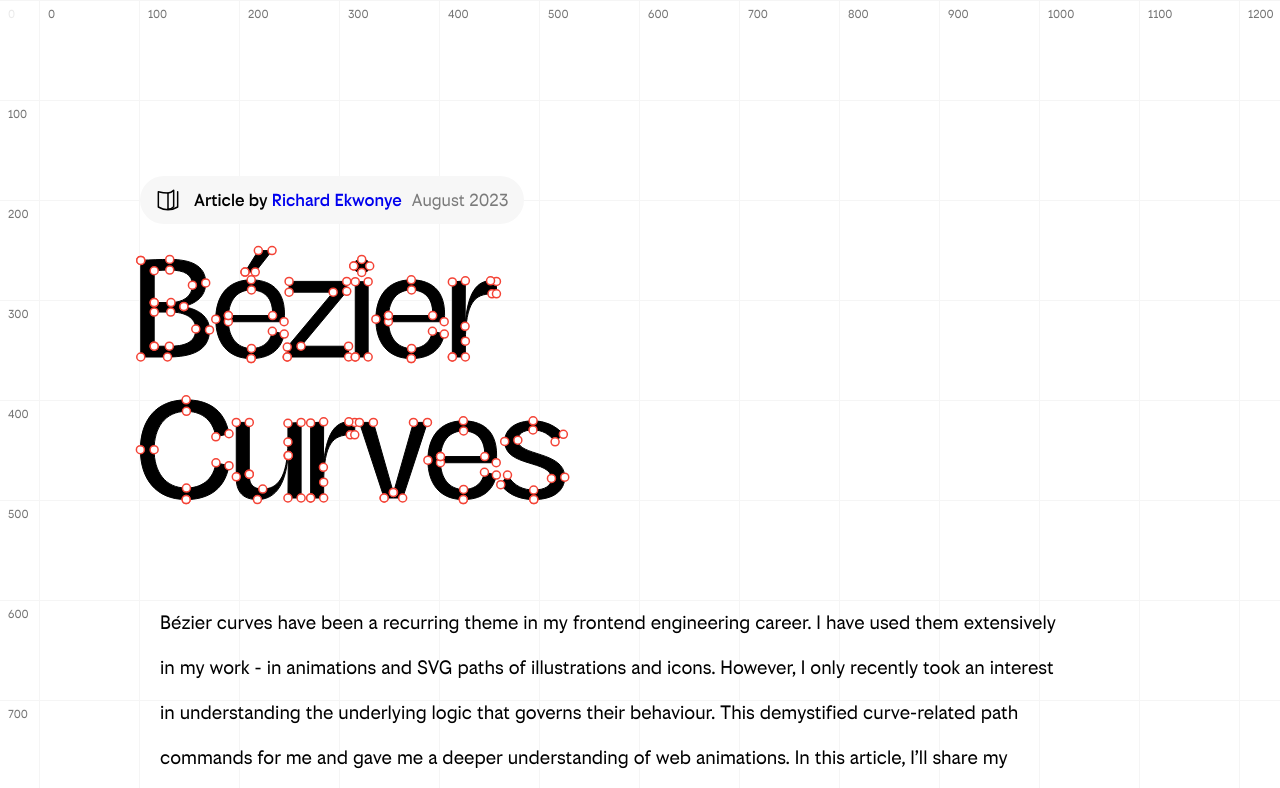
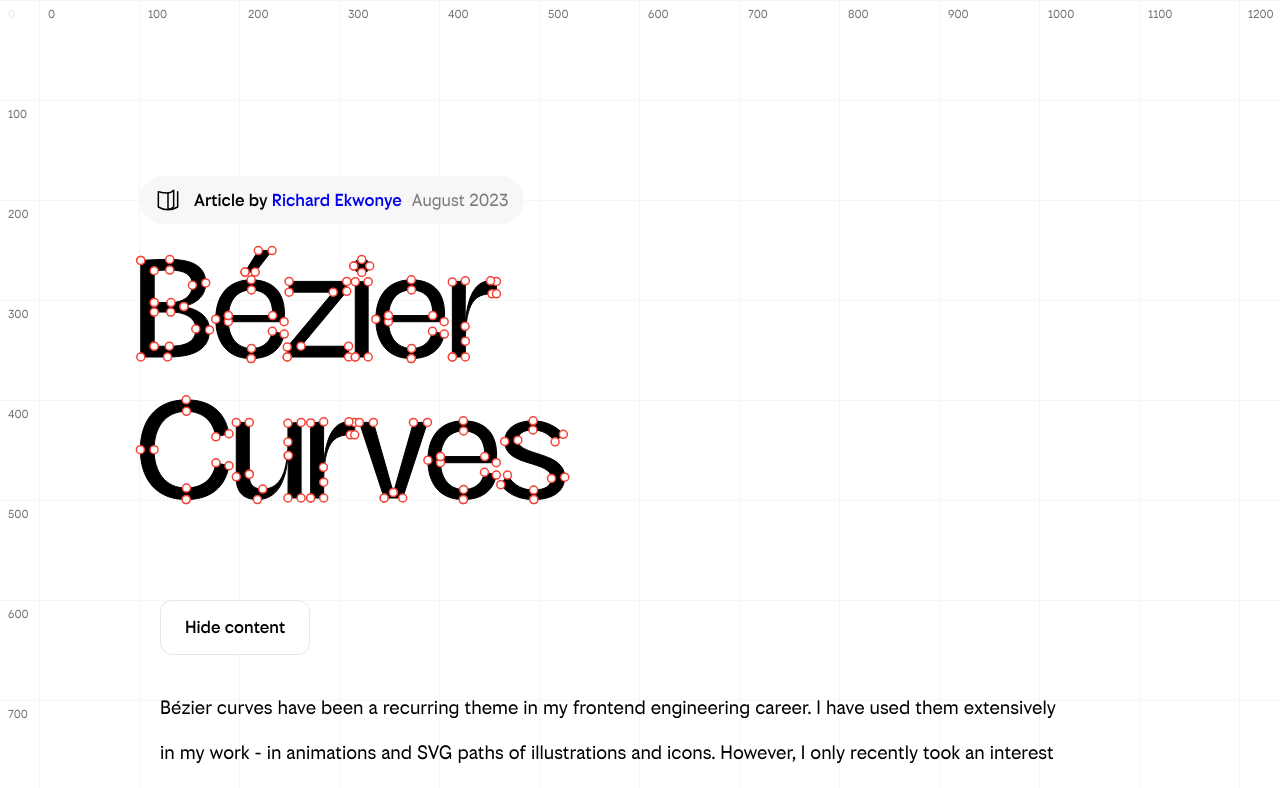
Before and after one commit to hungdoansy/graph, a React (Vite) app: page / in a window 1280 px wide. Shown: the top 788 px of the page. Built offline with nearby package versions, Linux system fonts and the light colour scheme.

Commit message:
add a button to hide content

```diff
--- a/src/components/Article/index.tsx
+++ b/src/components/Article/index.tsx
@@ -1,3 +1,4 @@
+import { useState } from "react"
 import styled from "styled-components"
 
 import HeroTag from "./HeroTag"
@@ -86,15 +87,44 @@ const Footer = styled.footer`
     text-decoration: underline;
 `
 
+const ToggleButton = styled.button`
+    outline: none;
+    text-decoration: none;
+
+    padding: 12px 24px 12px;
+    background-color: var(--white);
+    border-radius: 12px;
+    border: 1px solid var(--solid-outline-color);
+
+    display: flex;
+    align-items: center;
+
+    color: var(--black);
+    font-family: inherit;
+    line-height: 1.6;
+    font-weight: 500;
+    font-size: var(--regular-text);
+`
+
 const Article = () => {
+    const [isVisible, setVisible] = useState(true)
+
     return (
-        <Wrapper>
+        <Wrapper as="div" className={isVisible ? "fadeIn" : "fadeOut"}>
             <main>
                 <section>
                     <Hero>
                         <HeroTitle />
                         <HeroTag />
                     </Hero>
+                </section>
+
+                <section>
+                    <P>
+                        <ToggleButton as="button" onClick={() => setVisible((v) => !v)}>
+                            <span>Hide content</span>
+                        </ToggleButton>
+                    </P>
                 </section>
 
                 <section>
--- a/src/components/Layout.tsx
+++ b/src/components/Layout.tsx
@@ -6,9 +6,13 @@ const Layout = styled.div`
 
     min-height: 100vh;
 
-    overflow: unset;
+    overflow: hidden;
     display: flex;
     justify-content: center;
+
+    @media screen and (min-width: 560px) {
+        overflow: unset;
+    }
 `
 
 export default Layout
--- a/src/index.css
+++ b/src/index.css
@@ -1,8 +1,8 @@
 body {
     margin: 0;
     padding: 0;
-    font-family: "Beeline Sans", -apple-system, BlinkMacSystemFont, Segoe UI, Roboto, Oxygen, Ubuntu, Cantarell, Fira Sans,
-        Droid Sans, Helvetica Neue, sans-serif;
+    font-family: "Beeline Sans", -apple-system, BlinkMacSystemFont, Segoe UI, Roboto, Oxygen, Ubuntu, Cantarell,
+        Fira Sans, Droid Sans, Helvetica Neue, sans-serif;
     -webkit-font-smoothing: antialiased;
     -moz-osx-font-smoothing: grayscale;
     text-rendering: optimizeLegibility;
@@ -18,10 +18,10 @@ body {
     --mild-gray-alt: #f7f7f7;
     --light-gray: #767676;
     --black: #000000;
-    --dark-red: #F44336;
-    --white: #FFFFFF;
+    --dark-red: #f44336;
+    --white: #ffffff;
     --solid-outline-color: #e5e5e5;
-    --transparent-outline-color: hsla(0,0%,90%,.5);
+    --transparent-outline-color: hsla(0, 0%, 90%, 0.5);
 
     --full-border-radius: 100px;
     --main-cell-dimension: 100px;
@@ -33,7 +33,7 @@ body {
     --action-text: 18px;
     --paragraph-text: 18px;
 
-    --ease-out-sine: cubic-bezier(0.39,0.58,0.57,1);
+    --ease-out-sine: cubic-bezier(0.39, 0.58, 0.57, 1);
 }
 
 @media screen and (min-width: 1200px) {
@@ -59,3 +59,35 @@ body {
     src: url("/fonts/BeelineSans-Medium.woff2") format("woff2");
     font-weight: 500;
 }
+
+@keyframes fadeOut {
+    from {
+        opacity: 1;
+    }
+
+    to {
+        opacity: 0;
+    }
+}
+
+@keyframes fadeIn {
+    from {
+        opacity: 0;
+    }
+
+    to {
+        opacity: 1;
+    }
+}
+
+.fadeIn {
+    opacity: 0;
+    animation: 0.5s ease-in 1s fadeIn;
+    animation-fill-mode: forwards;
+}
+
+.fadeOut {
+    opacity: 1;
+    animation: 0.5s ease-in 1s fadeOut;
+    animation-fill-mode: forwards;
+}
```
